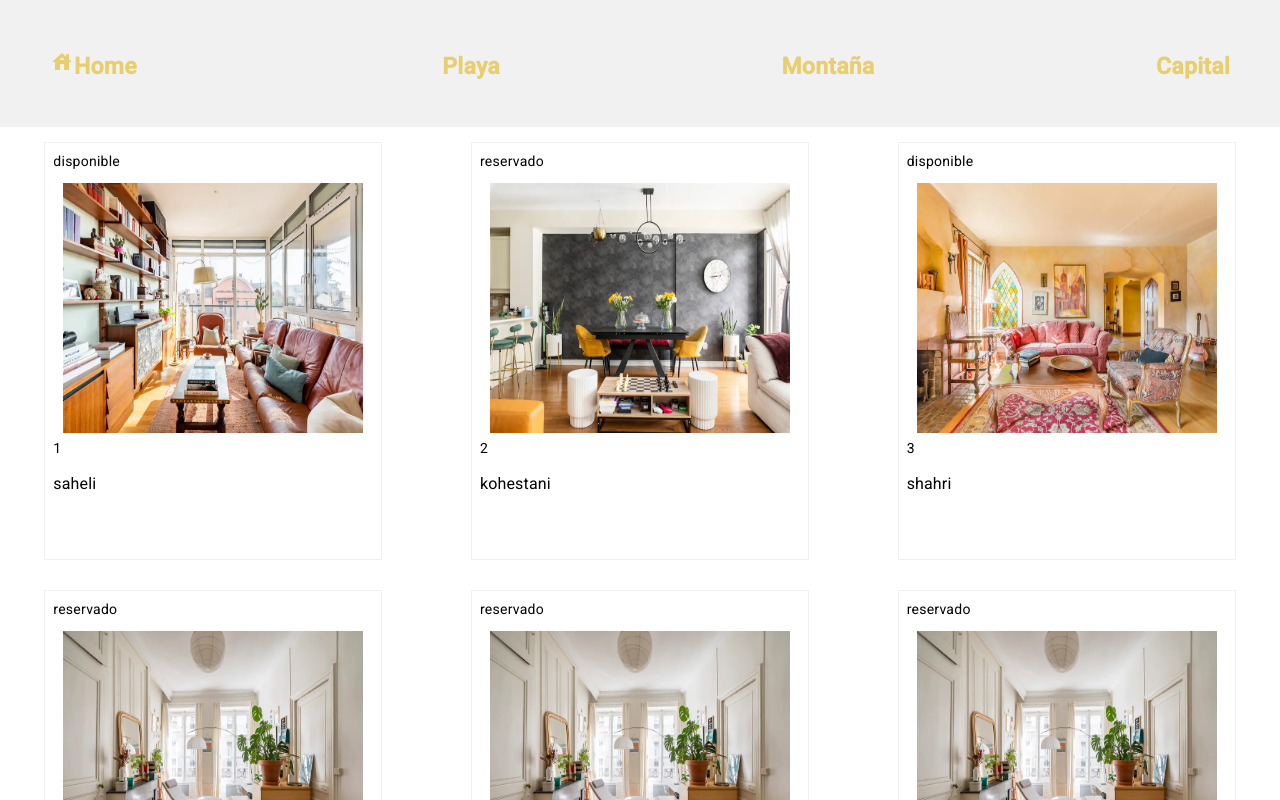
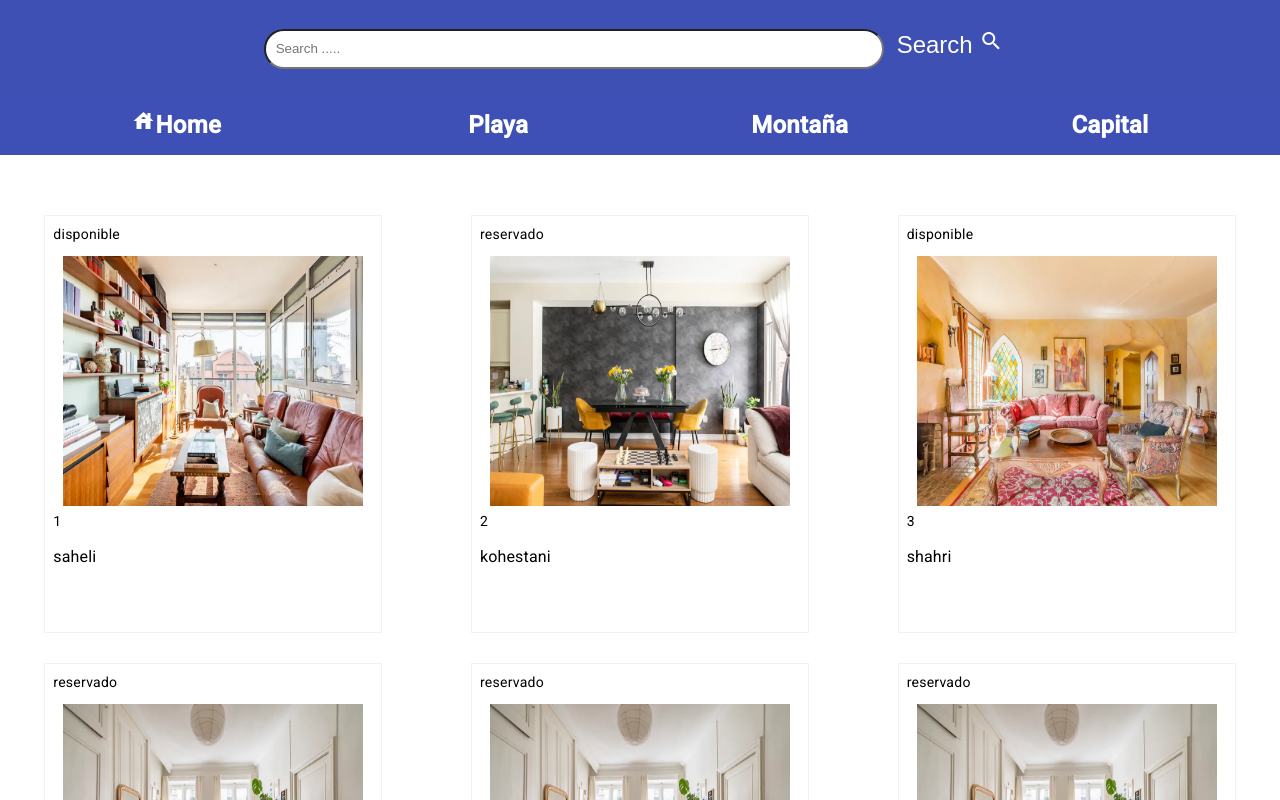
Before and after one commit to Mani8217/grupo3_angular, an Angular app in the folder voyage-vista/: page /vivienda in a window 1280 px wide. Shown: the top 800 px of the page. Built offline with nearby package versions, Linux system fonts and the light colour scheme.

Commit message:
toolbar added

```diff
--- a/voyage-vista/src/app/app.component.css
+++ b/voyage-vista/src/app/app.component.css
@@ -7,20 +7,34 @@ body{
   font-family: Arial, Helvetica, sans-serif;
 }
 
+.nav-container {
+ position: fixed;
+ left: 0;
+ right:0;
+ top: 0;
+ z-index: 1;
+}
+
 nav{
   display: flex;
-  justify-content: space-between;
+  justify-content: space-around;
   align-items: baseline;
-  padding: 50px;
-  background-color: #f1f1f1;
+  color: white;
+  width: 100%;
+  background-color: #3E50B5;
+  padding: 20px;
+
 }
 
 nav a{
   text-decoration: none;
-  font-size: 23px;
+  font-size: 3vh;
   border-bottom: 1px solid bottom;
-  color:#E8CE6F;
+  color:white;
   font-weight: bold;
 
 
 }
+.main-content{
+  margin-top: 200px;
+}
--- a/voyage-vista/src/app/app.component.html
+++ b/voyage-vista/src/app/app.component.html
@@ -1,5 +1,13 @@
+
+<div class="nav-container">
+  <div>
+    <app-child-search></app-child-search>
+  </div>
+
+
+
+
     <nav>
-
       <a routerLink="/vivienda">
       <mat-icon aria-hidden="false" aria-label="Example home icon" fontIcon="house-heart"></mat-icon>Home</a>
 
@@ -8,5 +16,9 @@
     <a routerLink="/montana">Montaña</a>
     <a routerLink="/capital">Capital</a>
     </nav>
+</div>
+<main class="main-content">
+ <router-outlet></router-outlet>
+</main>
 
-<router-outlet></router-outlet>
+<footer></footer>
--- /dev/null
+++ b/voyage-vista/src/app/travels/children/child-search/child-search.component.css
@@ -0,0 +1,24 @@
+*{
+  box-sizing: border-box;
+}
+input {
+  border-radius: 40px;
+  height:40px;
+  width:50%;
+  padding-left: 10px;
+}
+form{
+  background-color: #3F50B5;
+  text-align: center;
+  padding: 20px;
+}
+button {
+  background-color: #3F50B5;
+  color: white;
+  font-size: 3vh;
+  padding: 8px 12px;
+  border-radius: 30px;
+  text-align: center;
+
+  border:1px solid #3F50B5;
+}
--- /dev/null
+++ b/voyage-vista/src/app/travels/children/child-search/child-search.component.html
@@ -0,0 +1,8 @@
+<form action="">
+<input type=" text" placeholder="Search .....">
+<button type="submit" >
+Search
+<mat-icon aria-hidden="false" aria-label="Example home icon" fontIcon="search"></mat-icon>
+
+</button>
+</form>
--- a/voyage-vista/src/app/travels/vivienda/vivienda.component.css
+++ b/voyage-vista/src/app/travels/vivienda/vivienda.component.css
@@ -3,7 +3,6 @@
     display: flex;
     justify-content: space-around;
     align-items: center;
-
     flex-wrap: wrap;
   }
 
--- a/voyage-vista/src/app/travels/vivienda/vivienda.component.html
+++ b/voyage-vista/src/app/travels/vivienda/vivienda.component.html
@@ -1,6 +1,5 @@
 <div class="container">
   <div *ngFor="let vivienda of viviendas" class="card">
-
    <p *ngIf="vivienda.isAvailable">
       disponible
     </p>
```
Also changed, not shown: voyage-vista/src/app/app.module.ts (+8 -3 lines), voyage-vista/src/app/travels/children/child-search/child-search.component.ts (added, +11 -0 lines), voyage-vista/src/app/travels/travels.module.ts (+6 -2 lines), 2 other files (tests, documents, lock files or other folders). Lines whose indentation alone changed are shown as unchanged.
